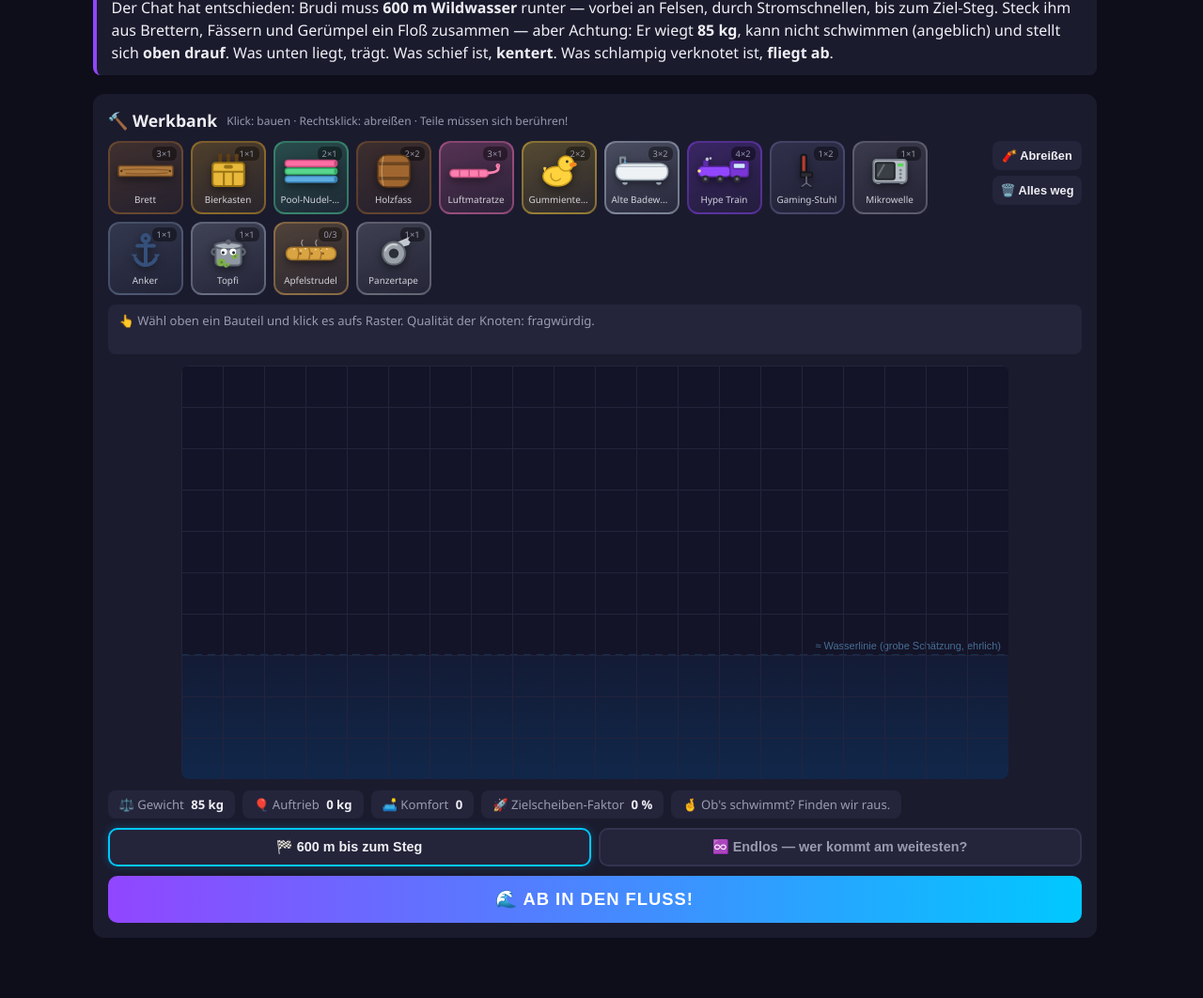
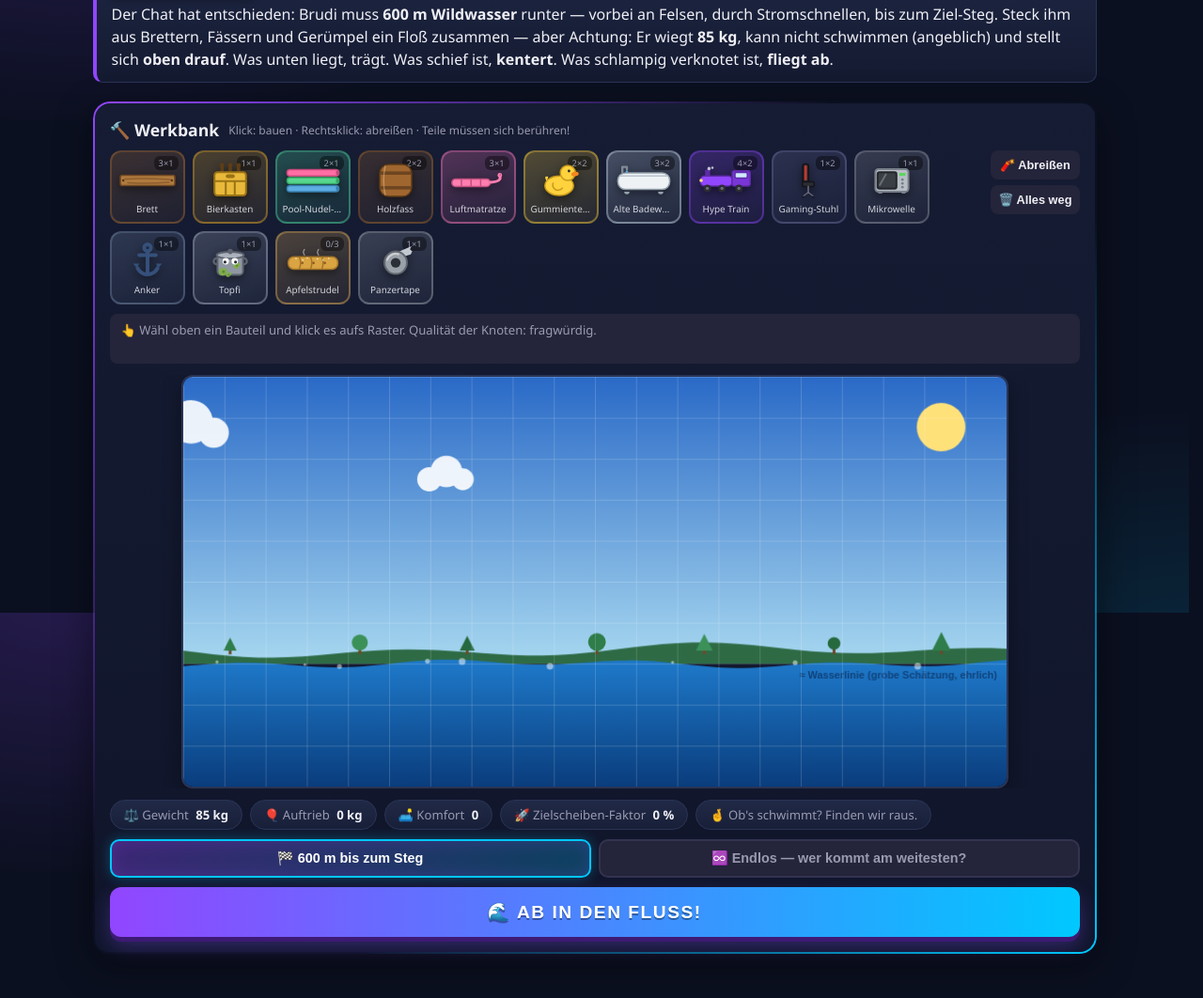
Before and after one commit to 4lxndr/brudifloss, a website with bundled scripts: page public/index.html in a window 1280 px wide. Shown: the part 148-1210 px from the top of the page at 94% size. Built offline with nearby package versions, Linux system fonts and the light colour scheme.

Commit message:
🎮 Builder-Redesign: Bauen direkt in der Flusswelt
Signatur: Das Bau-Raster ist jetzt ein Fenster in die Spielwelt --
Himmel, Sonne, driftende Wolken, Ufer mit Baeumen und animiertes
Wasser mit Gischt; das Raster liegt als Blaupause darueber.
Drumherum Game-UI: Neon-Glows im Seitenhintergrund, Panel mit
Verlaufs-Rahmen, HEUTIGE-MISSION-Quest-Tag, Sticker-Logo mit
Gradient-Shift, bouncende Kacheln, Chunky-3D-Startbutton mit Puls.
prefers-reduced-motion schaltet alle Animationen ab.

```diff
--- a/public/index.html
+++ b/public/index.html
@@ -25,6 +25,7 @@
       </header>
 
       <p class="briefing">
+        <span class="quest-tag">📜 Heutige Mission</span>
         Der Chat hat entschieden: Brudi muss <b>600&nbsp;m Wildwasser</b> runter — vorbei an Felsen,
         durch Stromschnellen, bis zum Ziel-Steg. Steck ihm aus Brettern, Fässern und Gerümpel ein
         Floß zusammen — aber Achtung: Er wiegt <b>85&nbsp;kg</b>, kann nicht schwimmen (angeblich)
--- a/public/style.css
+++ b/public/style.css
@@ -21,7 +21,10 @@
 }
 
 body {
-  background: var(--bg);
+  background:
+    radial-gradient(900px 500px at 8% -5%, rgba(145, 70, 255, 0.22), transparent 65%),
+    radial-gradient(800px 500px at 100% 110%, rgba(0, 200, 255, 0.14), transparent 60%), #0b1020;
+  background-attachment: fixed;
   color: var(--text);
   font-family: "Segoe UI", system-ui, sans-serif;
   min-height: 100vh;
@@ -52,6 +55,9 @@
   border: 4px solid var(--accent);
   background: #fff;
   object-fit: cover;
+  box-shadow:
+    0 0 0 3px #0b1020,
+    0 0 26px rgba(145, 70, 255, 0.55);
 }
 
 .bob {
@@ -69,12 +75,22 @@
 }
 
 h1 {
-  font-size: 2.4rem;
+  font-size: 2.6rem;
+  font-weight: 900;
   letter-spacing: 2px;
-  background: linear-gradient(90deg, var(--accent), var(--accent2));
+  background: linear-gradient(90deg, var(--accent), var(--accent2), var(--accent));
+  background-size: 200% 100%;
   -webkit-background-clip: text;
   background-clip: text;
   color: transparent;
+  filter: drop-shadow(3px 3px 0 rgba(0, 0, 0, 0.55));
+  animation: logoShift 6s linear infinite;
+}
+
+@keyframes logoShift {
+  to {
+    background-position: 200% 0;
+  }
 }
 
 .subtitle {
@@ -83,12 +99,29 @@
 }
 
 .briefing {
-  background: var(--card);
+  position: relative;
+  background: linear-gradient(180deg, #1c2440, #141a30);
+  border: 1px solid #2a3455;
   border-left: 4px solid var(--accent);
-  padding: 12px 16px;
-  border-radius: 8px;
+  padding: 18px 16px 12px;
+  border-radius: 10px;
   margin-bottom: 20px;
   line-height: 1.5;
+}
+
+.quest-tag {
+  position: absolute;
+  top: -10px;
+  left: 12px;
+  background: var(--accent);
+  color: #fff;
+  font-size: 0.68rem;
+  font-weight: 800;
+  letter-spacing: 1.5px;
+  text-transform: uppercase;
+  padding: 3px 10px;
+  border-radius: 999px;
+  box-shadow: 0 2px 8px rgba(0, 0, 0, 0.4);
 }
 
 .tray-row {
@@ -158,7 +191,12 @@
 }
 
 .part-tile:hover {
-  transform: translateY(-3px) scale(1.06);
+  transform: translateY(-4px) scale(1.07) rotate(-2deg);
+  box-shadow: 0 8px 18px rgba(0, 0, 0, 0.4);
+}
+
+.part-tile:active {
+  transform: translateY(0) scale(0.97);
 }
 
 .part-tile.maxed {
@@ -235,10 +273,36 @@
 }
 
 .workbench {
-  background: var(--card);
-  border-radius: 12px;
+  position: relative;
+  background: linear-gradient(180deg, #151c33, #10152a);
+  border: 2px solid transparent;
+  background-clip: padding-box;
+  border-radius: 16px;
   padding: 16px;
   align-self: start;
+  box-shadow: 0 12px 40px rgba(0, 0, 0, 0.45);
+}
+
+/* Verlaufs-Rahmen ums Panel */
+.workbench::before {
+  content: "";
+  position: absolute;
+  inset: -2px;
+  border-radius: 18px;
+  padding: 2px;
+  background: linear-gradient(
+    135deg,
+    var(--accent),
+    transparent 40%,
+    transparent 60%,
+    var(--accent2)
+  );
+  -webkit-mask:
+    linear-gradient(#fff 0 0) content-box,
+    linear-gradient(#fff 0 0);
+  -webkit-mask-composite: xor;
+  mask-composite: exclude;
+  pointer-events: none;
 }
 
 .grid-wrap {
@@ -248,10 +312,15 @@
   justify-content: safe center;
 }
 
+/* Das Fenster in die Flusswelt */
 #grid {
   display: block;
-  border-radius: 8px;
+  border-radius: 12px;
   cursor: crosshair;
+  border: 2px solid #2a3455;
+  box-shadow:
+    inset 0 0 30px rgba(0, 0, 0, 0.25),
+    0 6px 20px rgba(0, 0, 0, 0.35);
 }
 
 .stats-row {
@@ -262,9 +331,10 @@
 }
 
 .stat-chip {
-  background: var(--card2);
-  border-radius: 8px;
-  padding: 6px 12px;
+  background: linear-gradient(180deg, #202946, #181f38);
+  border: 1px solid #2a3455;
+  border-radius: 999px;
+  padding: 6px 14px;
   font-size: 0.82rem;
   color: var(--muted);
 }
@@ -301,29 +371,67 @@
 
 .mode-btn.active {
   border-color: var(--accent2);
-  color: var(--text);
-  box-shadow: 0 0 10px rgba(0, 200, 255, 0.25);
+  color: #fff;
+  background: linear-gradient(135deg, rgba(145, 70, 255, 0.35), rgba(0, 200, 255, 0.25));
+  box-shadow:
+    0 0 14px rgba(0, 200, 255, 0.3),
+    inset 0 0 18px rgba(145, 70, 255, 0.2);
 }
 
 .start-btn {
   width: 100%;
-  padding: 14px;
-  font-size: 1.15rem;
-  font-weight: 800;
+  padding: 15px;
+  font-size: 1.2rem;
+  font-weight: 900;
   border: none;
-  border-radius: 10px;
+  border-radius: 12px;
   cursor: pointer;
   color: #fff;
+  text-shadow: 0 2px 0 rgba(0, 0, 0, 0.35);
   background: linear-gradient(90deg, var(--accent), var(--accent2));
-  letter-spacing: 1px;
+  letter-spacing: 1.5px;
+  box-shadow:
+    0 5px 0 #3d1a75,
+    0 10px 26px rgba(145, 70, 255, 0.35);
   transition:
-    transform 0.1s,
-    filter 0.1s;
+    transform 0.08s,
+    box-shadow 0.08s,
+    filter 0.08s;
+  animation: startPulse 2.4s ease-in-out infinite;
+}
+
+@keyframes startPulse {
+  0%,
+  100% {
+    box-shadow:
+      0 5px 0 #3d1a75,
+      0 10px 22px rgba(145, 70, 255, 0.3);
+  }
+  50% {
+    box-shadow:
+      0 5px 0 #3d1a75,
+      0 10px 34px rgba(0, 200, 255, 0.5);
+  }
 }
 
 .start-btn:hover {
-  transform: scale(1.02);
-  filter: brightness(1.15);
+  filter: brightness(1.12);
+  transform: translateY(-1px);
+}
+
+.start-btn:active {
+  transform: translateY(4px);
+  box-shadow:
+    0 1px 0 #3d1a75,
+    0 4px 12px rgba(145, 70, 255, 0.3);
+}
+
+@media (prefers-reduced-motion: reduce) {
+  h1,
+  .start-btn,
+  .bob {
+    animation: none;
+  }
 }
 
 /* ---------- Schwimmtest ---------- */
--- a/src/builder.ts
+++ b/src/builder.ts
@@ -68,33 +68,89 @@
   c.style.height = H + "px";
   const ctx = c.getContext("2d")!;
   ctx.setTransform(dpr, 0, 0, dpr, 0, 0);
+  const t = performance.now() / 1000;
 
-  ctx.clearRect(0, 0, W, H);
-  ctx.fillStyle = "#141428";
-  ctx.fillRect(0, 0, W, H);
+  // Gebaut wird direkt in der Flusswelt: Himmel oben, Wasser unten.
+  const wlY = (ROWS - 3) * CELL;
+  const sky = ctx.createLinearGradient(0, 0, 0, wlY);
+  sky.addColorStop(0, "#2a6ac7");
+  sky.addColorStop(1, "#a8d8f0");
+  ctx.fillStyle = sky;
+  ctx.fillRect(0, 0, W, wlY);
 
-  // Wasserlinien-Hinweis (untere Zone liegt tiefer im Wasser)
-  const wlY = (ROWS - 3) * CELL;
-  const grad = ctx.createLinearGradient(0, wlY, 0, H);
-  grad.addColorStop(0, "rgba(0,140,255,0.06)");
-  grad.addColorStop(1, "rgba(0,140,255,0.16)");
-  ctx.fillStyle = grad;
-  ctx.fillRect(0, wlY, W, H - wlY);
-  ctx.strokeStyle = "rgba(0,180,255,0.35)";
-  ctx.setLineDash([8, 6]);
+  // Sonne
+  ctx.fillStyle = "#ffe17a";
+  ctx.beginPath();
+  ctx.arc(W - 70, 54, 26, 0, Math.PI * 2);
+  ctx.fill();
+
+  // Zwei träge driftende Wolken
+  const cloud = (cx: number, cy: number, s: number) => {
+    ctx.fillStyle = "rgba(255,255,255,0.9)";
+    ctx.beginPath();
+    ctx.arc(cx + s * 0.2, cy, s * 0.2, 0, Math.PI * 2);
+    ctx.arc(cx + s * 0.48, cy - s * 0.13, s * 0.26, 0, Math.PI * 2);
+    ctx.arc(cx + s * 0.75, cy, s * 0.18, 0, Math.PI * 2);
+    ctx.fill();
+  };
+  cloud(((t * 9) % (W + 160)) - 80, 60, 90);
+  cloud(((t * 6 + 300) % (W + 160)) - 80, 110, 65);
+
+  // Uferstreifen mit Mini-Bäumen direkt über der Wasserlinie
+  ctx.fillStyle = "#2e6b45";
   ctx.beginPath();
   ctx.moveTo(0, wlY);
+  for (let x = 0; x <= W; x += 16)
+    ctx.lineTo(x, wlY - 14 + Math.sin(x * 0.02) * 5 + Math.sin(x * 0.008) * 4);
   ctx.lineTo(W, wlY);
-  ctx.stroke();
-  ctx.setLineDash([]);
-  ctx.fillStyle = "rgba(120,200,255,0.5)";
-  ctx.font = "11px sans-serif";
+  ctx.closePath();
+  ctx.fill();
+  for (let i = 0; i < 7; i++) {
+    const tx = 50 + i * (W / 7) + ((i * 37) % 24);
+    const s = 14 + ((i * 13) % 8);
+    ctx.fillStyle = "#6e4a2a";
+    ctx.fillRect(tx - 1.5, wlY - 16, 3, 6);
+    ctx.fillStyle = ["#2f7d4a", "#3c9159", "#27693e"][i % 3];
+    ctx.beginPath();
+    if (i % 2 === 0) {
+      ctx.moveTo(tx - s * 0.5, wlY - 14);
+      ctx.lineTo(tx + s * 0.5, wlY - 14);
+      ctx.lineTo(tx, wlY - 14 - s);
+      ctx.closePath();
+    } else {
+      ctx.arc(tx, wlY - 18 - s * 0.25, s * 0.45, 0, Math.PI * 2);
+    }
+    ctx.fill();
+  }
+
+  // Wasser mit sanft animierter Oberkante
+  const water = ctx.createLinearGradient(0, wlY, 0, H);
+  water.addColorStop(0, "#1e78c8");
+  water.addColorStop(1, "#0a3d7d");
+  ctx.fillStyle = water;
+  ctx.beginPath();
+  ctx.moveTo(0, H);
+  for (let x = 0; x <= W; x += 8)
+    ctx.lineTo(x, wlY + Math.sin(x * 0.03 + t * 1.8) * 3 + Math.sin(x * 0.011 - t * 1.1) * 2);
+  ctx.lineTo(W, H);
+  ctx.closePath();
+  ctx.fill();
+  // Gischt-Tupfer auf der Wasserlinie
+  ctx.fillStyle = "rgba(255,255,255,0.5)";
+  for (let i = 0; i < 9; i++) {
+    const gx = (((i * 131 + t * 26) % W) + W) % W;
+    ctx.beginPath();
+    ctx.arc(gx, wlY + Math.sin(gx * 0.03 + t * 1.8) * 3, 1.6 + (i % 3), 0, Math.PI * 2);
+    ctx.fill();
+  }
+  ctx.fillStyle = "rgba(8,30,70,0.55)";
+  ctx.font = "bold 11px sans-serif";
   ctx.textAlign = "right";
   ctx.textBaseline = "bottom";
-  ctx.fillText("≈ Wasserlinie (grobe Schätzung, ehrlich)", W - 8, wlY - 4);
+  ctx.fillText("≈ Wasserlinie (grobe Schätzung, ehrlich)", W - 10, wlY + 18);
 
-  // Raster
-  ctx.strokeStyle = "#23233c";
+  // Blaupausen-Raster über der Szene
+  ctx.strokeStyle = "rgba(255,255,255,0.16)";
   ctx.lineWidth = 1;
   for (let x = 0; x <= COLS; x++) {
     ctx.beginPath();
@@ -276,4 +332,13 @@
     placed = [];
     renderBuild();
   });
+
+  // Die Werkbank-Szene lebt: Wellen und Wolken bewegen sich, solange gebaut wird.
+  if (!window.matchMedia("(prefers-reduced-motion: reduce)").matches) {
+    const loop = () => {
+      if (!$("build-screen").classList.contains("hidden")) drawGrid();
+      requestAnimationFrame(loop);
+    };
+    requestAnimationFrame(loop);
+  }
 }
```
